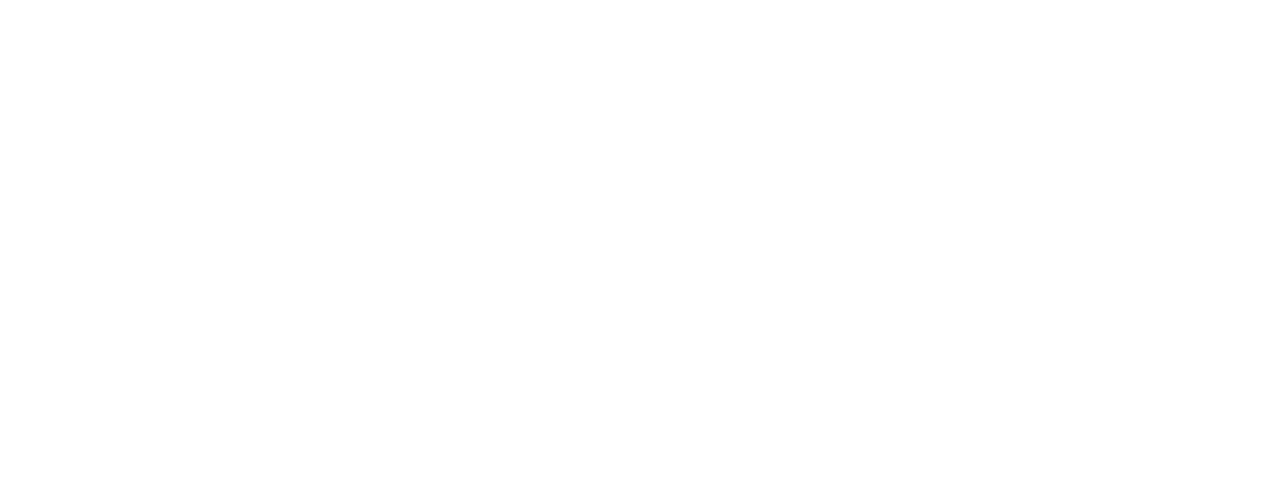
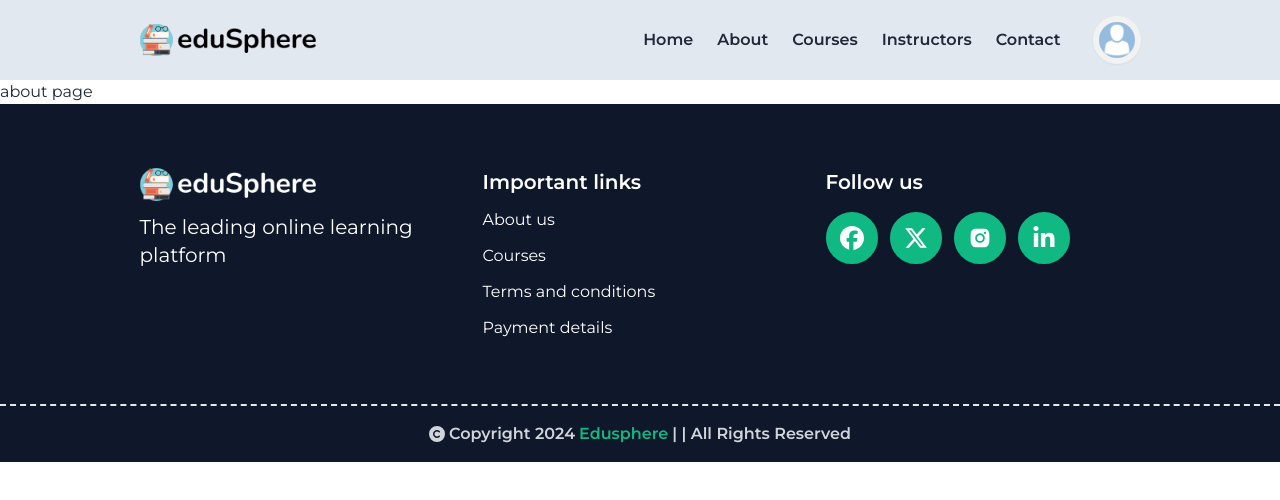
Before and after one commit to S-Alif/Edu-Sphere, a React (Vite) app in the folder main/frontend/: page /about in a window 1280 px wide. Shown: the top 500 px of the page. Built offline with nearby package versions, Linux system fonts and the light colour scheme; no server answers.

Commit message:
[ADD] about page

```diff
--- a/main/frontend/src/App.jsx
+++ b/main/frontend/src/App.jsx
@@ -10,6 +10,7 @@
 import ContactPage from "./pages/ContactPage";
 import CreateCoursePage from "./pages/CreateCoursePage";
 import BatchConfigurePage from "./pages/BatchConfigurePage";
+import AboutPage from "./pages/AboutPage";
 
 
 const App = () => {
@@ -21,6 +22,7 @@
         <Route path="student-register" element={<StudentRegPage />} />
         <Route path="instructor-register" element={<InstuctorRegPage />} />
         <Route path="contact" element={<ContactPage />} />
+        <Route path="about" element={<AboutPage />} />
       </Route>
 
       {/* protected routes for instructor */}
--- /dev/null
+++ b/main/frontend/src/pages/AboutPage.jsx
@@ -0,0 +1,11 @@
+
+
+const AboutPage = () => {
+  return (
+    <div>
+      about page
+    </div>
+  );
+};
+
+export default AboutPage;
```
